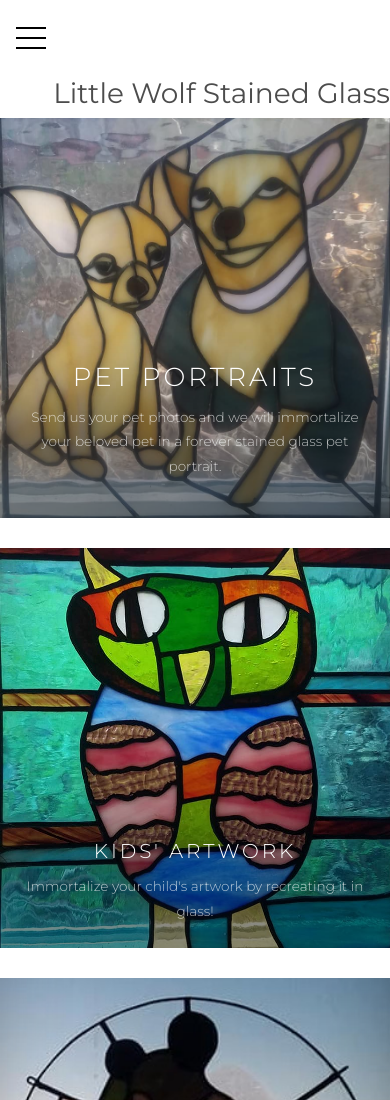
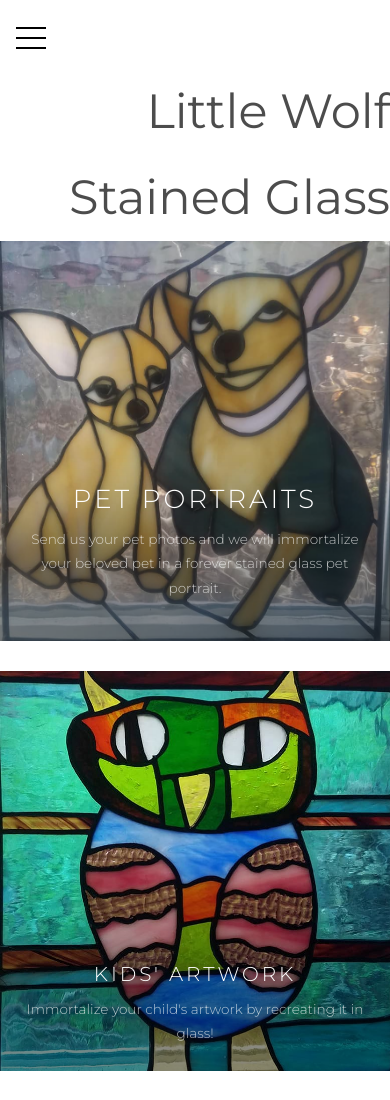
Before and after one commit to xanabobana/xanabobana.github.io, a website: page glass/index.html in a window 390 px wide. Shown: the top 1100 px of the page. Drawn offline with Linux system fonts and the light colour scheme; files whose address does not match are found by name.

Commit message:
mobile test 3

```diff
--- a/glass/css/style.css
+++ b/glass/css/style.css
@@ -95,7 +95,7 @@ text-align:right;
 width:100%;
 font-family: "Montserrat", Arial, sans-serif;
 font-weight: 400;
-font-size:28px;
+font-size:48px;
   }
   @media screen and (max-width: 1200px) {
     #colorlib-aside {
```
